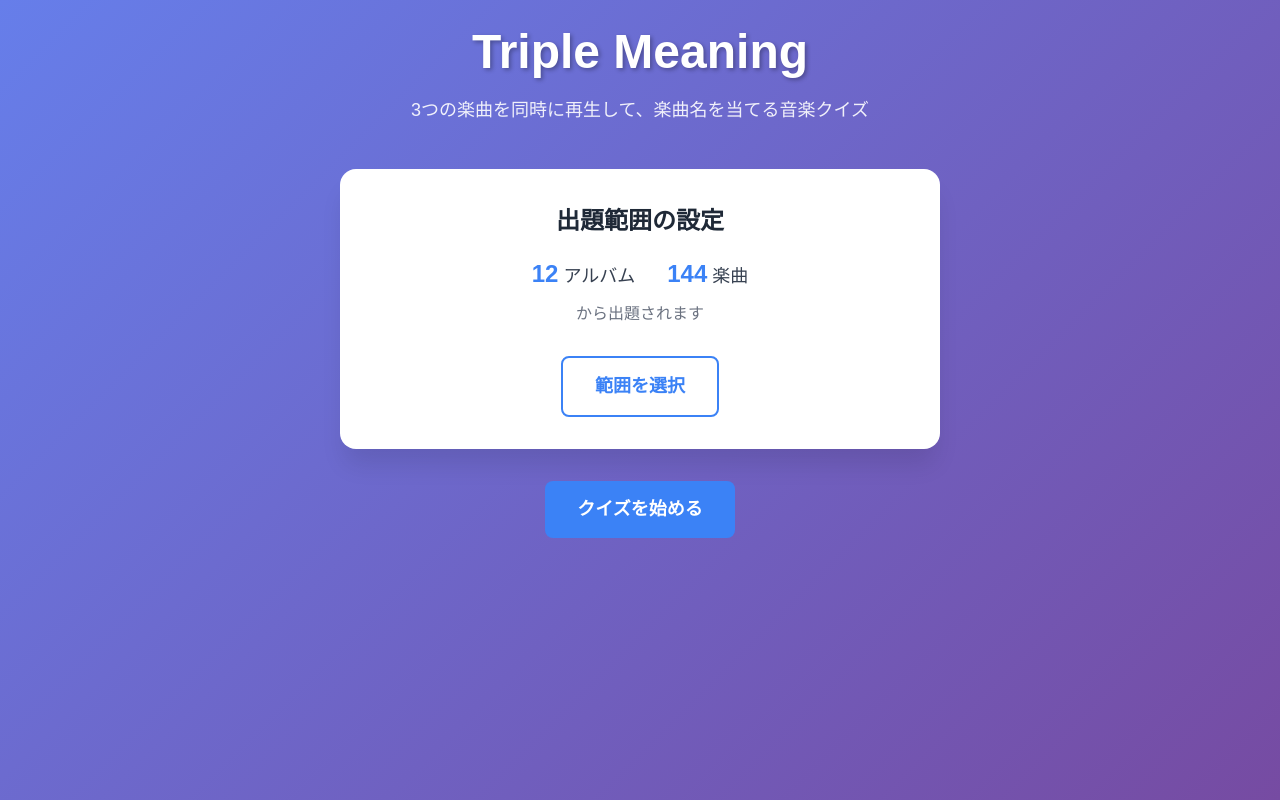
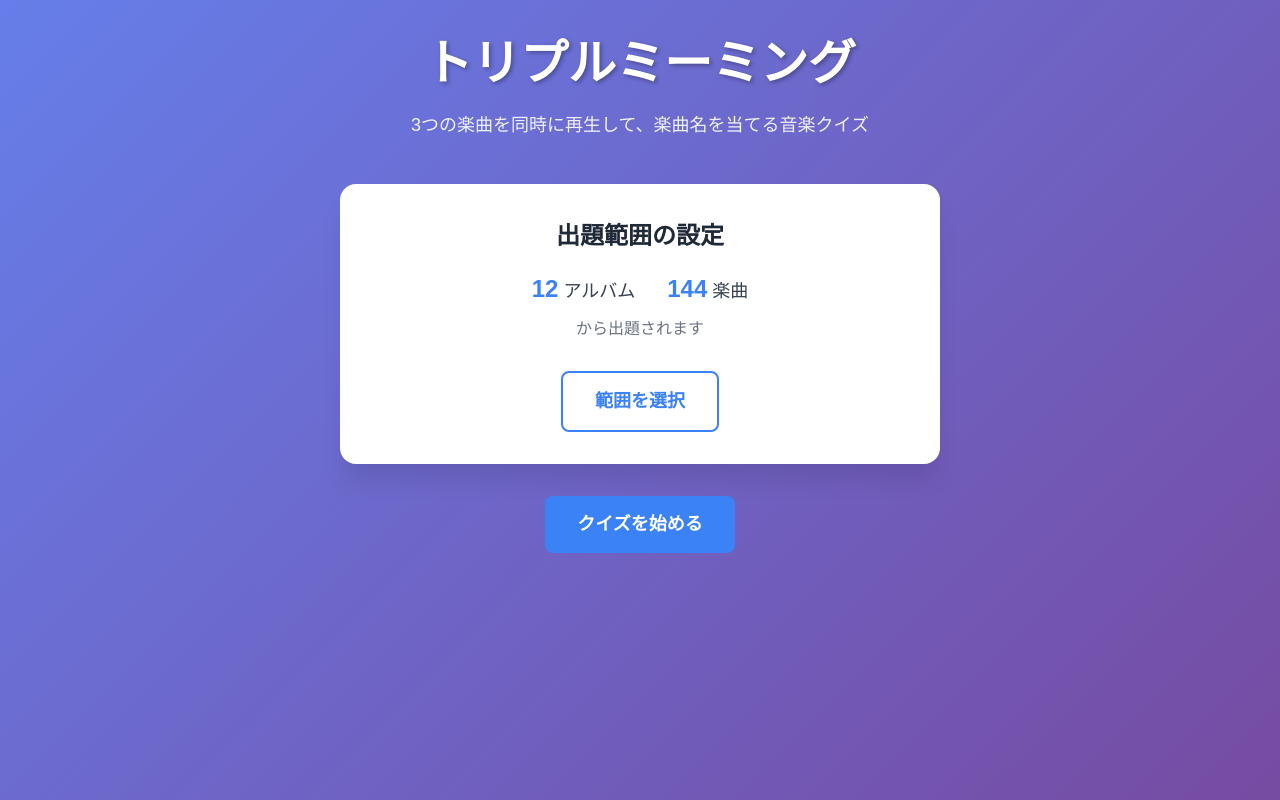
Before and after one commit to ueda-kio/triple-meaming, a Next.js app: page / in a window 1280 px wide. Built offline with nearby package versions, Linux system fonts and the light colour scheme.

Commit message:
To Triple-Meaming

```diff
--- a/package.json
+++ b/package.json
@@ -1,5 +1,5 @@
 {
-  "name": "triple-meaning",
+  "name": "triple-meaming",
   "version": "0.1.0",
   "private": true,
   "scripts": {
--- a/src/app/layout.tsx
+++ b/src/app/layout.tsx
@@ -14,7 +14,7 @@ const geistMono = Geist_Mono({
 });
 
 export const metadata: Metadata = {
-  title: 'Triple Meaning',
+  title: 'トリプルミーミング',
   description: '3つの楽曲を同時に再生して、楽曲名を当てる音楽クイズ',
 };
 
--- a/src/components/pages/ResultPage.tsx
+++ b/src/components/pages/ResultPage.tsx
@@ -21,7 +21,7 @@ export const ResultPage: React.FC = () => {
 
         <main className={styles.main}>
           <div className={styles.messageSection}>
-            <h2 className={styles.messageTitle}>Triple Meaningで遊んでくれてありがとう！</h2>
+            <h2 className={styles.messageTitle}>トリプルミーミングで遊んでくれてありがとう！</h2>
             <p className={styles.messageText}>
               音楽の知識を深めて、さらなる高得点を目指しましょう。
               <br />
--- a/src/components/pages/SelectAlbumsPage.tsx
+++ b/src/components/pages/SelectAlbumsPage.tsx
@@ -125,7 +125,7 @@ const SelectAlbumsContent: React.FC = () => {
   return (
     <div className={styles.container}>
       <header className={styles.header}>
-        <h1 className={styles.title}>Triple Meaning</h1>
+        <h1 className={styles.title}>トリプルミーミング</h1>
         <p className={styles.subtitle}>3つの楽曲を同時に再生して、楽曲名を当てる音楽クイズ</p>
       </header>
 
```
Also changed, not shown: 1 other file (tests, documents, lock files or other folders).
